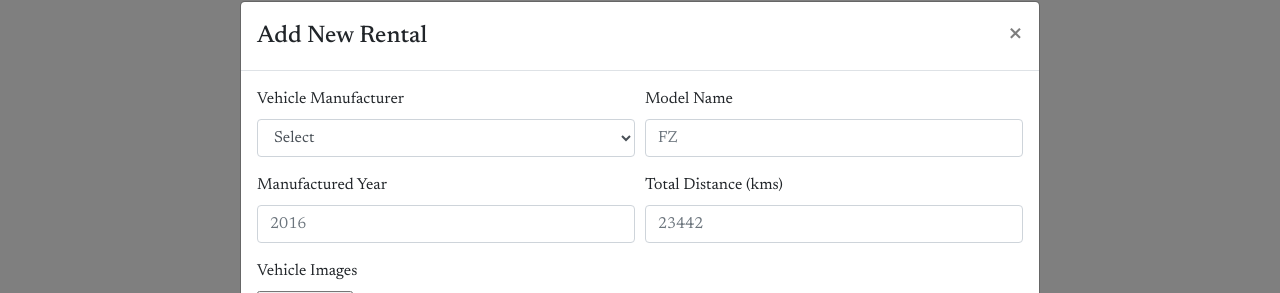
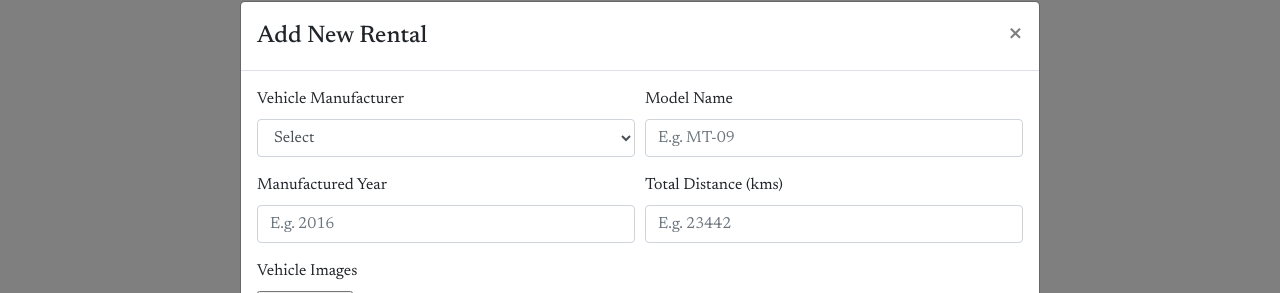
Before and after one commit to PratikDhungel/react-playground, a React (Create React App) app: page / in a window 1280 px wide. Both pictures are taken after a click on the button "Add New Rental". Shown: the part 164-457 px from the top of the page. Built offline with nearby package versions, Linux system fonts and the light colour scheme; no server answers.

Commit message:
Update placeholder text

```diff
--- a/src/Components/AddNewRentalModal.tsx
+++ b/src/Components/AddNewRentalModal.tsx
@@ -169,19 +169,27 @@ const AddNewRentalModal = ({ ...props }) => {
               </Col>
               <Col>
                 <Form.Label>Model Name</Form.Label>
-                <Form.Control placeholder='FZ' {...register('modelName')} isInvalid={!!errors.modelName}></Form.Control>
+                <Form.Control
+                  placeholder='E.g. MT-09'
+                  {...register('modelName')}
+                  isInvalid={!!errors.modelName}
+                ></Form.Control>
                 <Form.Control.Feedback type='invalid'>{errors.modelName?.message}</Form.Control.Feedback>
               </Col>
             </Form.Row>
             <Form.Row>
               <Col>
                 <Form.Label>Manufactured Year</Form.Label>
-                <Form.Control placeholder='2016' {...register('year')} isInvalid={!!errors.year}></Form.Control>
+                <Form.Control placeholder='E.g. 2016' {...register('year')} isInvalid={!!errors.year}></Form.Control>
                 <Form.Control.Feedback type='invalid'>{errors.year?.message}</Form.Control.Feedback>
               </Col>
               <Col>
                 <Form.Label>Total Distance (kms)</Form.Label>
-                <Form.Control placeholder='23442' {...register('distance')} isInvalid={!!errors.distance}></Form.Control>
+                <Form.Control
+                  placeholder='E.g. 23442'
+                  {...register('distance')}
+                  isInvalid={!!errors.distance}
+                ></Form.Control>
                 <Form.Control.Feedback type='invalid'>{errors.distance?.message}</Form.Control.Feedback>
               </Col>
             </Form.Row>
```
